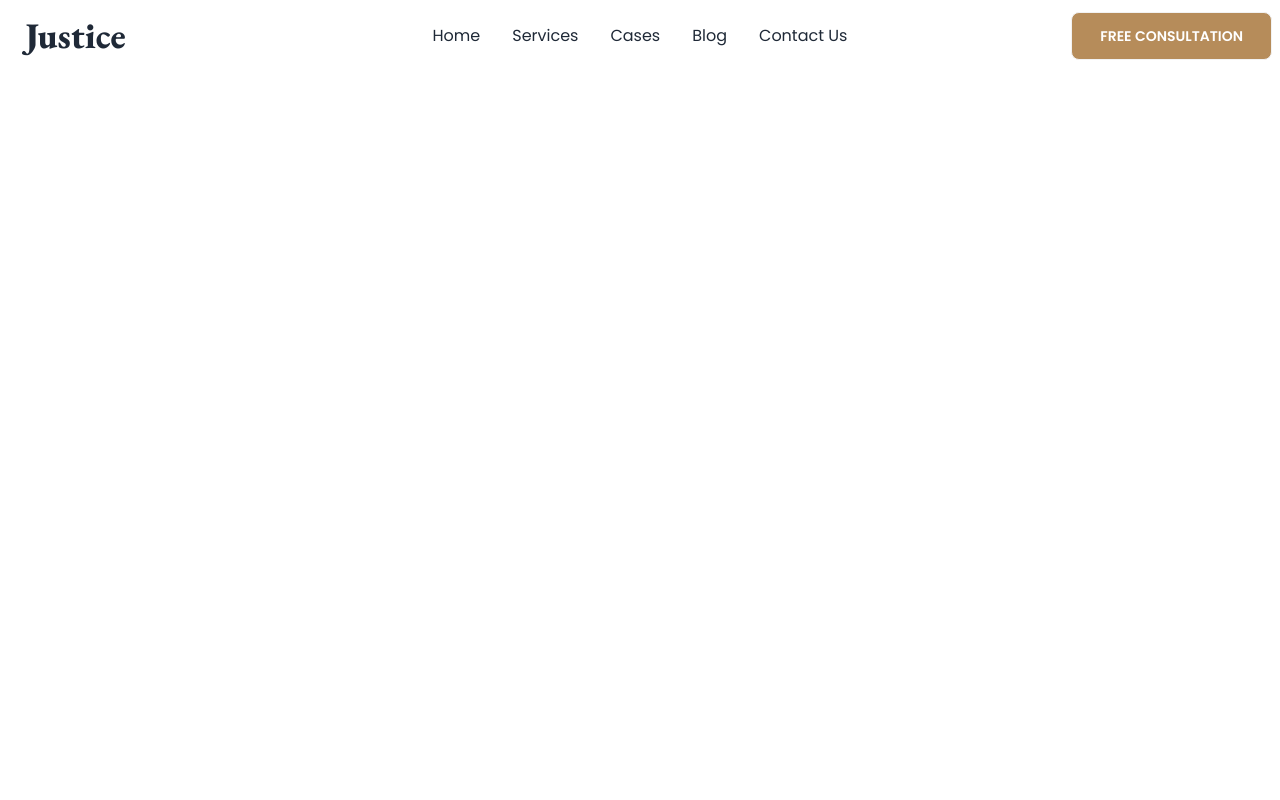
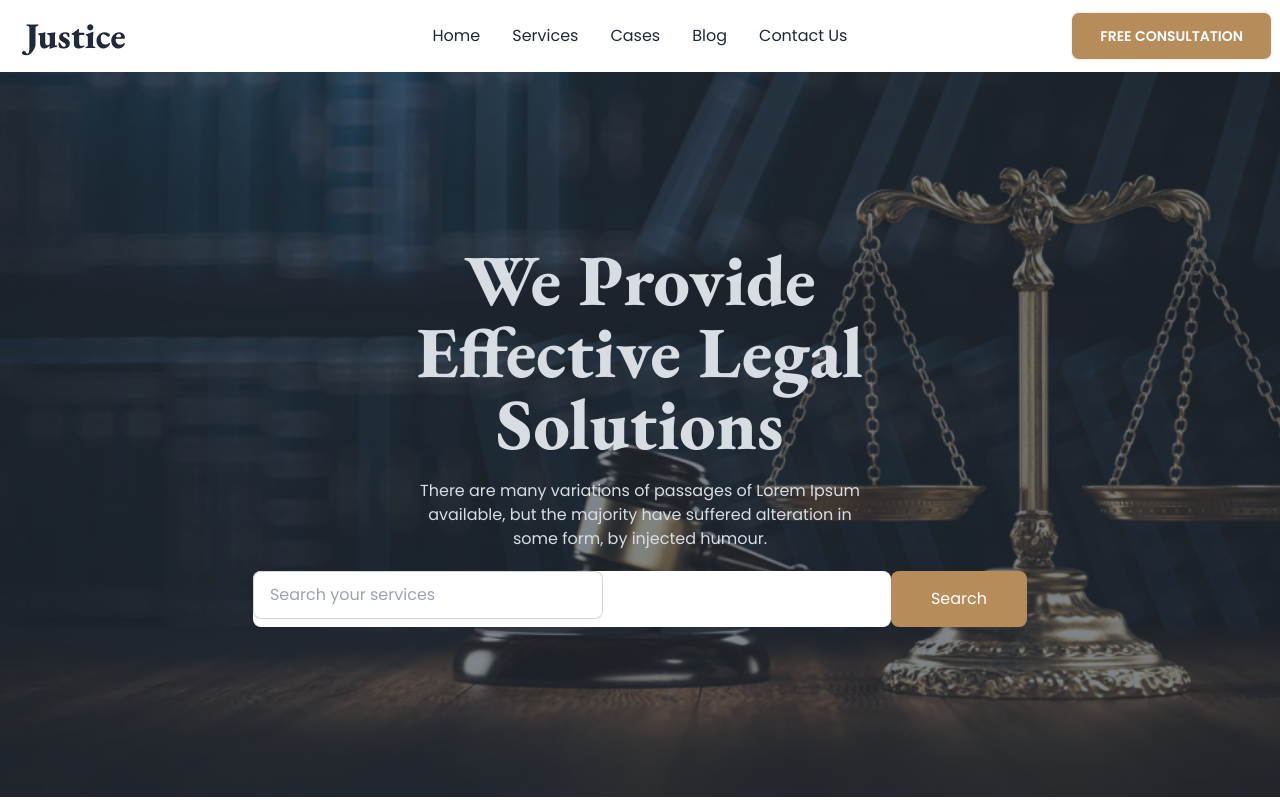
Before and after one commit to Jahid2121/legal-solution-website, a plain HTML site: page index.html in a window 1280 px wide. Drawn offline with nearby package versions, Linux system fonts and the light colour scheme.

Commit message:
added banner section

```diff
--- a/index.html
+++ b/index.html
@@ -15,6 +15,19 @@
 <link rel="preconnect" href="https://fonts.googleapis.com">
 <link rel="preconnect" href="https://fonts.gstatic.com" crossorigin>
 <link href="https://fonts.googleapis.com/css2?family=Poppins:wght@400;600&display=swap" rel="stylesheet">
+<!-- custom colors -->
+<script>
+    tailwind.config = {
+      theme: {
+        extend: {
+          colors: {
+            clifford: '#da373d',
+            'button-primary': '#B68C5A',
+          }
+        }
+      }
+    }
+  </script>
 
 
 <!-- custom styles -->
@@ -53,6 +66,22 @@
                 </div>
               </div>
         </nav>
+        <div class="hero min-h-[calc(100vh-75px)]" style="background-image: url('./images/banner.png')">
+            <div class="hero-overlay bg-opacity-60"></div>
+            <div class="hero-content text-center text-neutral-content">
+              <div class="max-w-md">
+                <h1 class="mb-5 text-7xl font-garamond font-extrabold">We Provide Effective Legal Solutions</h1>
+                <p class="mb-5 font-poppins font-normal">There are many variations of passages of Lorem Ipsum available, but the majority have suffered alteration in some form, by injected humour.</p>
+
+              <div class="flex justify-center">
+                <div class="pr-72 bg-white rounded-lg font-poppins font-normal">
+                    <input type="text" placeholder="Search your services" class="input input-bordered" />
+                </div>
+              <button class="px-10 py-4 rounded-lg font-poppins bg-button-primary text-white">Search</button>
+            </div>
+              </div>
+            </div>
+          </div>
     </header>
     <main>
 
```
